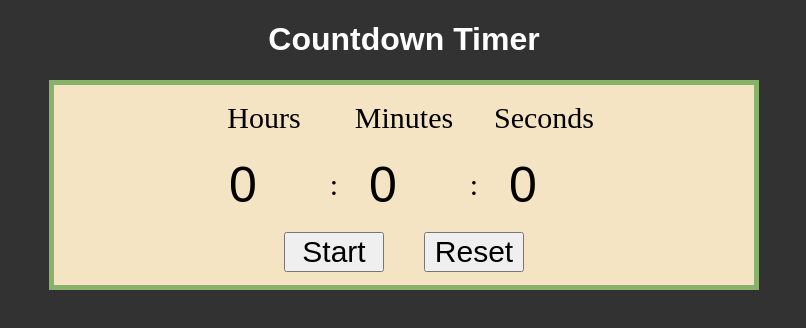
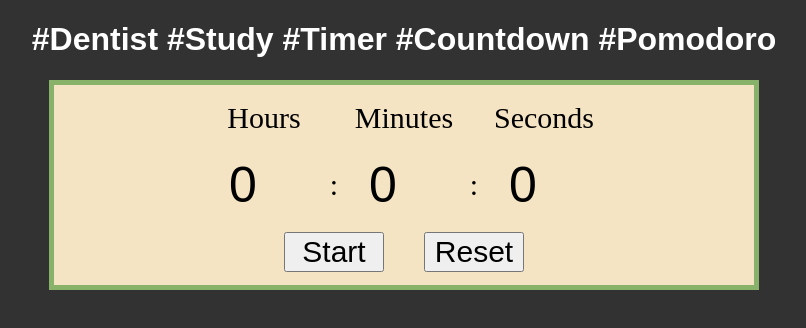
Before and after one commit to creativeCitizen1/creativeCitizen1.github.io, a plain HTML site: page index.html in a window 1280 px wide. Shown: the whole page, without its empty margins (236-1042 px from the left). Drawn offline with Linux system fonts and the light colour scheme.

Commit message:
Update index.html

```diff
--- a/index.html
+++ b/index.html
@@ -8,7 +8,7 @@
     <title>Countdown Timer</title>
 </head>
 <body>
-    <h1>Countdown Timer</h1>
+    <h1>#Dentist #Study #Timer #Countdown #Pomodoro</h1>
     <div id="container">
         <p id="hour-label" class="label">Hours</p><p id="min-label" class="label">Minutes</p><p id="sec-label" class="label">Seconds</p>
         <input id="hour" type="number" max="99" min="0" value="0" class="time"><p id="p1" class="semicolon">:</p><input id="minute" type="number" max="60" min="0" value="0" class="time"><p id="p2" class="semicolon">:</p><input id="sec" type="number" max="60" min="0" value="0" class="time">
```
